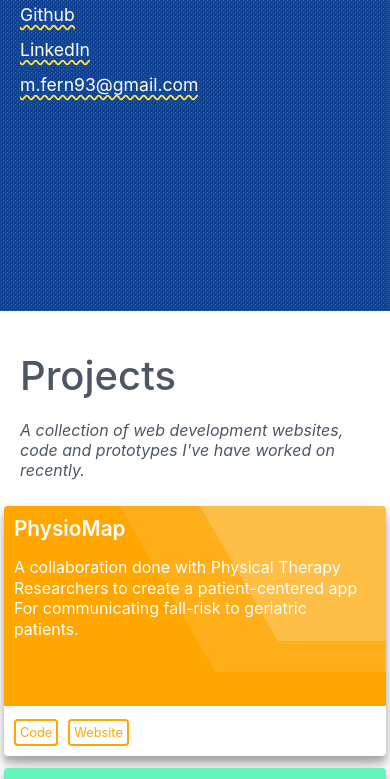
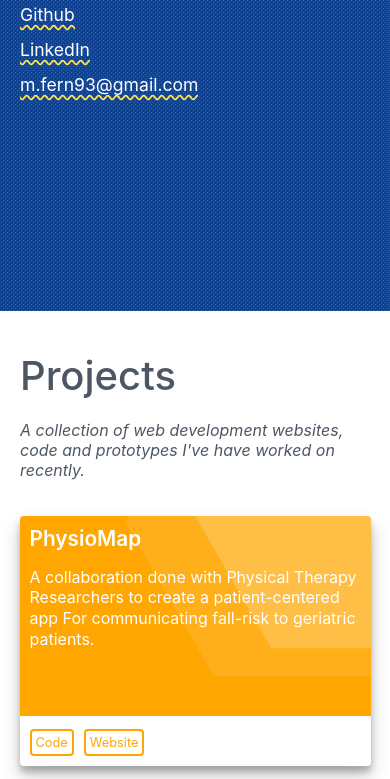
Before and after one commit to michael-fernandes/personal-website, a React (Create React App) app: page / in a window 390 px wide. Shown: the part 533-1312 px from the top of the page. Built offline with nearby package versions, Linux system fonts and the light colour scheme.

Commit message:
Fix card dimensions on mobile

```diff
--- a/src/Styles/Card.css
+++ b/src/Styles/Card.css
@@ -18,7 +18,7 @@
 
 @media only screen and (max-width: 670px) {
   .card {
-    margin: 1.5% 1%;
+    margin: 4% 5%;
     width: 100%;
     min-height: 220px;
     position: relative;
```
